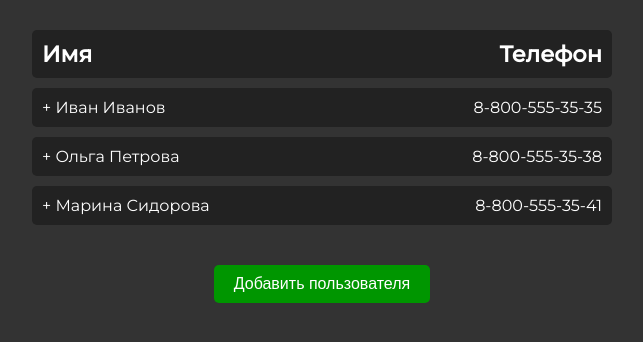
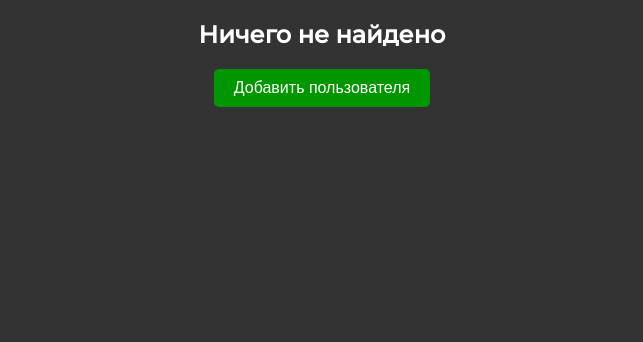
Before and after one commit to BarinovIvan/roistat-table, a Vue app: page / in a window 1280 px wide. Shown: the top 342 px of the page, without its empty margins (318-961 px from the left). Built offline with nearby package versions, Linux system fonts and the light colour scheme.

Commit message:
FEAT: added users to localStorage

```diff
--- a/src/App.vue
+++ b/src/App.vue
@@ -1,6 +1,10 @@
 <template>
   <div id="app">
-    <users-table :users="users" />
+    <transition name="fade" mode="out-in">
+      <h2 v-if="users.length === 0" class="not-found-message">Ничего не найдено</h2>
+
+      <users-table v-else :users="users" />
+    </transition>
 
     <custom-button @click="showDialog = true" class="add-user-button">Добавить пользователя</custom-button>
 
@@ -17,7 +21,7 @@
 import CustomDialog from "./components/ui/CustomDialog";
 import AddUserForm from "./components/AddUserForm";
 import CustomButton from "./components/ui/CustomButton";
-  import {findUserById, generateId, unwrapArray} from "./helpers/usersTableHeader";
+import {findUserById, generateId, getDataFromLS, saveDataToLS, unwrapArray} from "./helpers/usersTableHeader";
 
 export default {
   name: 'App',
@@ -25,77 +29,14 @@
   data() {
     return {
       showDialog: false,
+      users: [],
       flatUsers: [],
-        users: [
-          {
-            "id": 1001,
-            "name": "Иван Иванов",
-            "phone": "8-800-555-35-35",
-            "children": [
-              {
-                "id": 2001,
-                "name": "Петр Иванов",
-                "phone": "8-800-555-35-36",
-                "children": []
-              },
-              {
-                "id": 2002,
-                "name": "Сергей Иванов",
-                "phone": "8-800-555-35-37",
-                "children": [
-                  {
-                    "id": 3001,
-                    "name": "Ирина Иванова",
-                    "phone": "8-800-555-35-40",
-                    "children": []
-                  }
-                ]
-              }
-            ]
-          },
-          {
-            "id": 1002,
-            "name": "Ольга Петрова",
-            "phone": "8-800-555-35-38",
-            "children": [
-              {
-                "id": 2003,
-                "name": "Никита Петров",
-                "phone": "8-800-555-35-39",
-                "children": []
-              }
-            ]
-          },
-          {
-            "id": 1003,
-            "name": "Марина Сидорова",
-            "phone": "8-800-555-35-41",
-            "children": [
-              {
-                "id": 2004,
-                "name": "Андрей Сидоров",
-                "phone": "8-800-555-35-42",
-                "children": [
-                  {
-                    "id": 3002,
-                    "name": "Александр Сидоров",
-                    "phone": "8-800-555-35-43",
-                    "children": []
-                  },
-                  {
-                    "id": 3003,
-                    "name": "Елена Сидорова",
-                    "phone": "8-800-555-35-44",
-                    "children": []
-                  }
-                ]
-              }
-            ]
-          }
-        ]
     }
   },
   created() {
+    const users = getDataFromLS('users')
+    if (users) this.users = users;
+
     this.unwrapUserArray();
   },
   methods: {
@@ -119,6 +60,7 @@
       }
 
       this.unwrapUserArray()
+      saveDataToLS('users', JSON.stringify(this.users))
     },
     unwrapUserArray() {
       this.flatUsers = unwrapArray(this.users)
@@ -139,4 +81,9 @@
 .add-user-button {
   margin: 20px auto 0;
 }
+
+.not-found-message {
+  text-align: center;
+  color: #FFFFFF;
+}
 </style>
--- a/src/helpers/usersTableHeader.js
+++ b/src/helpers/usersTableHeader.js
@@ -36,3 +36,11 @@ export const unwrapArray = (array) => {
 
   return result;
 }
+
+export const getDataFromLS = (propertyName) => {
+  return JSON.parse(localStorage.getItem(propertyName));
+}
+
+export const saveDataToLS = (propertyName, value) => {
+  localStorage.setItem(propertyName, value);
+}
```
Lines whose indentation alone changed are shown as unchanged.
